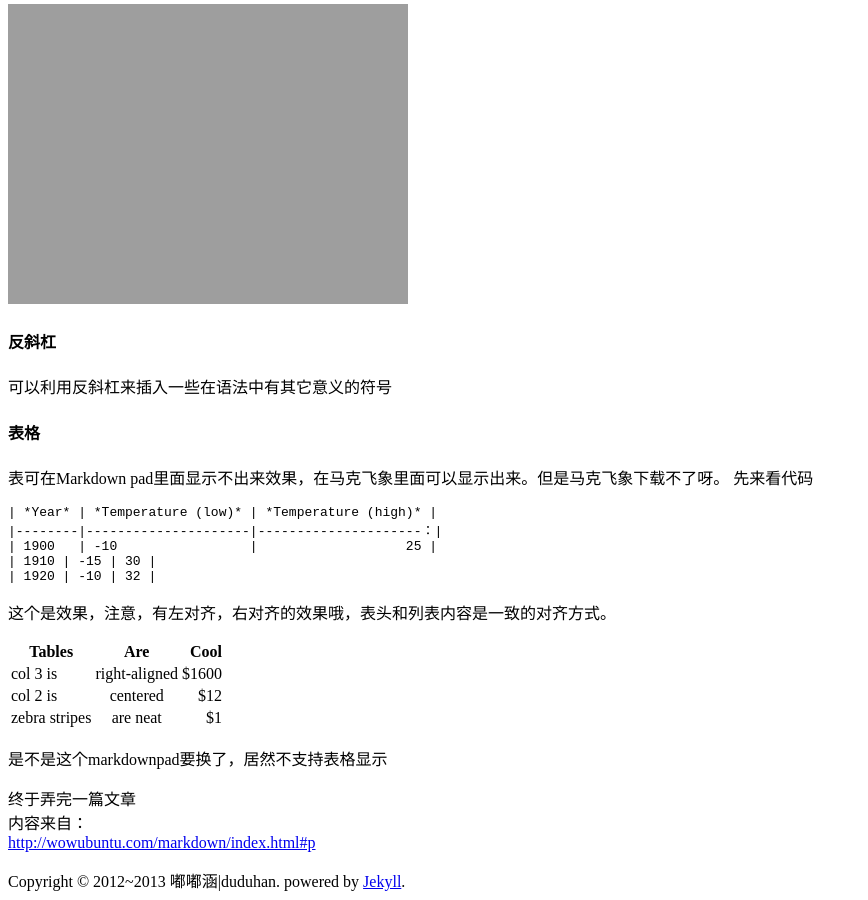
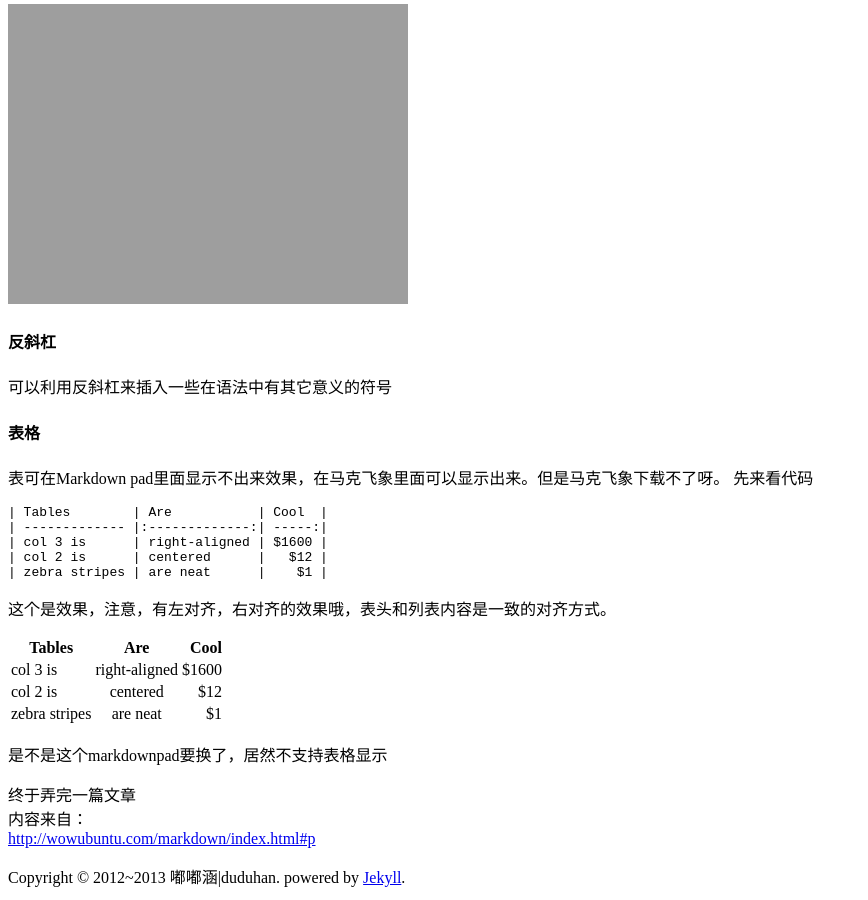
Before and after one commit to airing0805/blog, a Jekyll site: the page built from _posts/2014-08-06-use-markdown.md, in a window 1280 px wide and 900 px high, scrolled down 5195 px. Shown: the whole window, without its empty margins (0-868 px from the left). Built offline with Jekyll 4.4.1, drawn with Linux system fonts in a browser that asks for light colours; nearby versions of some CDN libraries; library files that are not in the unit come from our copies.

Commit message:
change table pg

```diff
--- a/_posts/2014-08-06-use-markdown.md
+++ b/_posts/2014-08-06-use-markdown.md
@@ -244,11 +244,13 @@
 表可在Markdown pad里面显示不出来效果，在马克飞象里面可以显示出来。但是马克飞象下载不了呀。
 先来看代码
 
-    | *Year* | *Temperature (low)* | *Temperature (high)* |
-    |--------|---------------------|---------------------：|
-    | 1900   | -10                 |                   25 |
-    | 1910 | -15 | 30 |
-    | 1920 | -10 | 32 |
+
+    | Tables        | Are           | Cool  |
+    | ------------- |:-------------:| -----:|
+    | col 3 is      | right-aligned | $1600 |
+    | col 2 is      | centered      |   $12 |
+    | zebra stripes | are neat      |    $1 |
+
 
 这个是效果，注意，有左对齐，右对齐的效果哦，表头和列表内容是一致的对齐方式。
 
```
